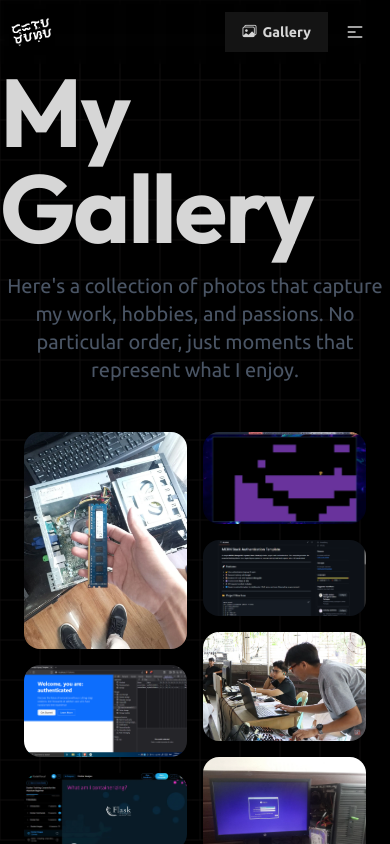
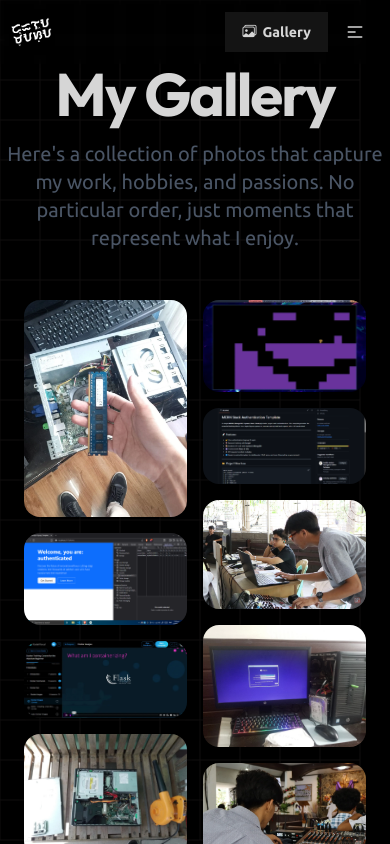
Before and after one commit to denverdelamasa/portfolio-v2, a Next.js app: page /gallery in a window 390 px wide. Shown: the top 844 px of the page. Built offline with nearby package versions, Linux system fonts and the light colour scheme.

Commit message:
style: text shrunk in contact header
coding in phone???! surreal

```diff
--- a/src/app/gallery/page.tsx
+++ b/src/app/gallery/page.tsx
@@ -6,7 +6,7 @@ export default function Gallery() {
 
   return (
     <main className="min-h-[100vh] flex flex-col items-center justify-center lg:p-12">
-      <h1 className="text-8xl font-bold">My Gallery</h1>
+      <h1 className="text-6xl md:text-8xl font-bold">My Gallery</h1>
       <p className="text-xl mt-4 text-gray-600 max-w-prose text-center">
         Here&apos;s a collection of photos that capture my work, hobbies, and passions. No particular order, just moments that represent what I enjoy.
       </p>
```
